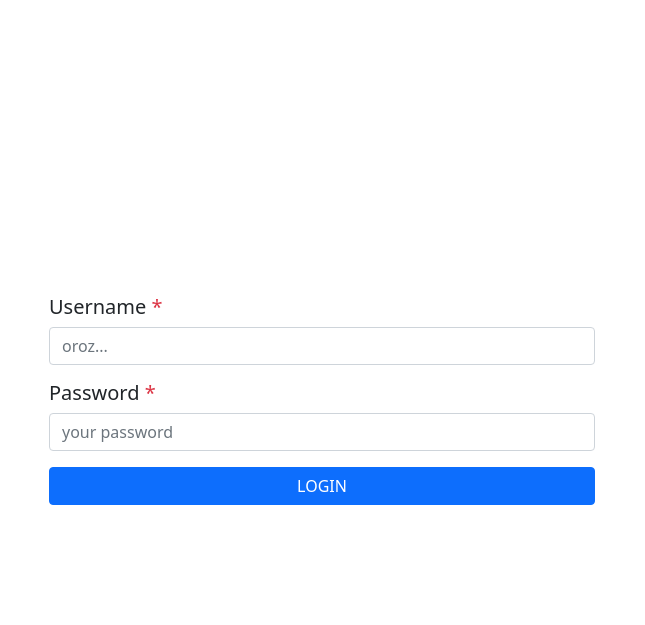
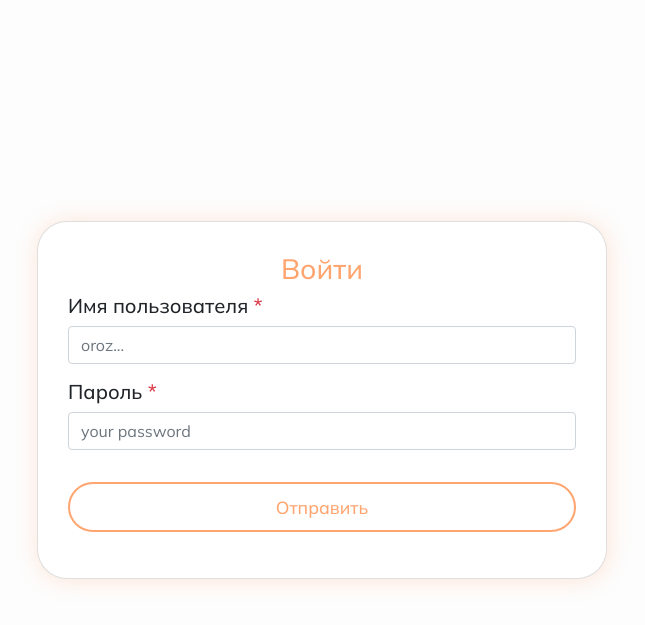
Before and after one commit to Oroz1/library, a Django app: page /login/ in a window 1280 px wide. Shown: the top 625 px of the page, without its empty margins (318-963 px from the left). Run offline with Django 4.2, Linux system fonts and the light colour scheme; some libraries are stand-ins or nearby versions.

Commit message:
change style

```diff
--- a/core/forms.py
+++ b/core/forms.py
@@ -6,12 +6,12 @@ from core.models import Book
 class LoginForm(forms.Form):
 
     username = forms.CharField(
-        label='Username', max_length=150, required=True,
+        label='Имя пользователя', max_length=150, required=True,
         widget=forms.TextInput(attrs={'class': 'form-control', 'placeholder': 'oroz...'})
     )
 
     password = forms.CharField(
-        max_length=150, required=True, label='Password',
+        max_length=150, required=True, label='Пароль',
         widget=forms.PasswordInput(attrs={'class': 'form-control', 'placeholder': 'your password' })
     )
 
--- a/static/css/style.css
+++ b/static/css/style.css
@@ -193,3 +215,23 @@ a.nav-link {
     -moz-box-shadow: 0px 0px 33px 11px rgba(0, 144, 255, 0.2);
     box-shadow: 0px 0px 33px 11px rgba(0, 144, 255, 0.2);
 }
+
+hr{
+    border-top: 1px solid #FF6933;
+}
+
+.detail-book{
+    width: 280px;
+}
+
+.card-login{
+    padding: 30px;
+    border-radius: 30px;
+    -webkit-box-shadow: 1px 1px 20px 3px rgba(255, 165, 112, 0.22);
+    -moz-box-shadow: 1px 1px 20px 3px rgba(255, 165, 112, 0.22);
+    box-shadow: 1px 1px 20px 3px rgba(255, 165, 112, 0.22);
+}
+
+.login-text{
+    color:#FFA570;
+}
--- a/templates/auth/login.html
+++ b/templates/auth/login.html
@@ -1,3 +1,5 @@
+{% load static %}
+
 <!DOCTYPE html>
 <html lang="en">
 <head>
@@ -5,16 +7,20 @@
     <meta http-equiv="X-UA-Compatible" content="IE=edge">
     <meta name="viewport" content="width=device-width, initial-scale=1.0">
     <link href="https://cdn.jsdelivr.net/npm/bootstrap@5.0.2/dist/css/bootstrap.min.css" rel="stylesheet" integrity="sha384-EVSTQN3/azprG1Anm3QDgpJLIm9Nao0Yz1ztcQTwFspd3yD65VohhpuuCOmLASjC" crossorigin="anonymous">
+    <link rel="stylesheet" href="{% static 'css/style.css' %}">
+
     <title>Document</title>
 </head>
 <body>
 
     <div class="container">
         <div class="row justify-content-center align-items-center" style="min-height: 100vh">
-            <div class="col-md-6 col-12">
+            <div class="col-md-6 col-12 card card-login">
                 <form action="{% url 'login' %}" method="POST">
                     {% csrf_token %}
                     <div class="mb-3">
+                    <h3 class="text-center login-text">Войти</h3>
+
                         <h5><label for="id_username">{{ form.username.label }} <span class="text-danger">*</span></label></h5>
                         <div>{{ form.username }}</div>
                         {% if form.username.errors %}
@@ -35,8 +41,8 @@
                             </div>
                         {% endfor %}
                     {% endif %}
-                    <div>
-                        <input type="submit" value="LOGIN" class="btn btn-primary w-100">
+                    <div class="py-3 mx-auto">
+                        <input type="submit" value="Отправить" class="button-outline d-block w-100 text-center rounded-pill">
                     </div>
                 </form>
             </div>
--- a/templates/user_area/create_books.html
+++ b/templates/user_area/create_books.html
@@ -8,7 +8,7 @@
     <form action="{% url 'create_books' %}" method="post" enctype='multipart/form-data'>
         {% csrf_token %}
         {{ form.as_p}}
-        <input type="submit" class="btn btn-success w-100">
+        <input type="submit" class="button-outline d-block w-100 text-center">
     </form>
    </div>
 </div>
```
Also changed, not shown: other parts of static/css/style.css (+28 -6 lines), templates/books.html (+9 -3 lines), templates/detail_book.html (+9 -6 lines), templates/user_area/index.html (+6 -1 lines).
